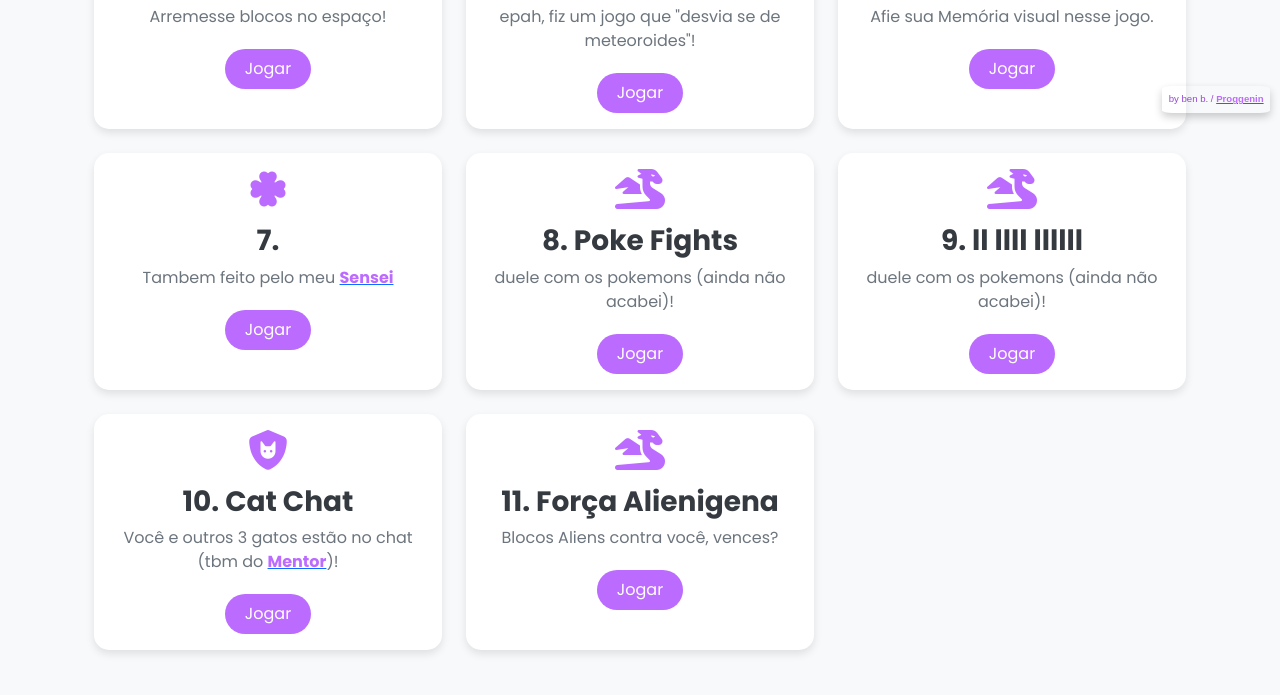
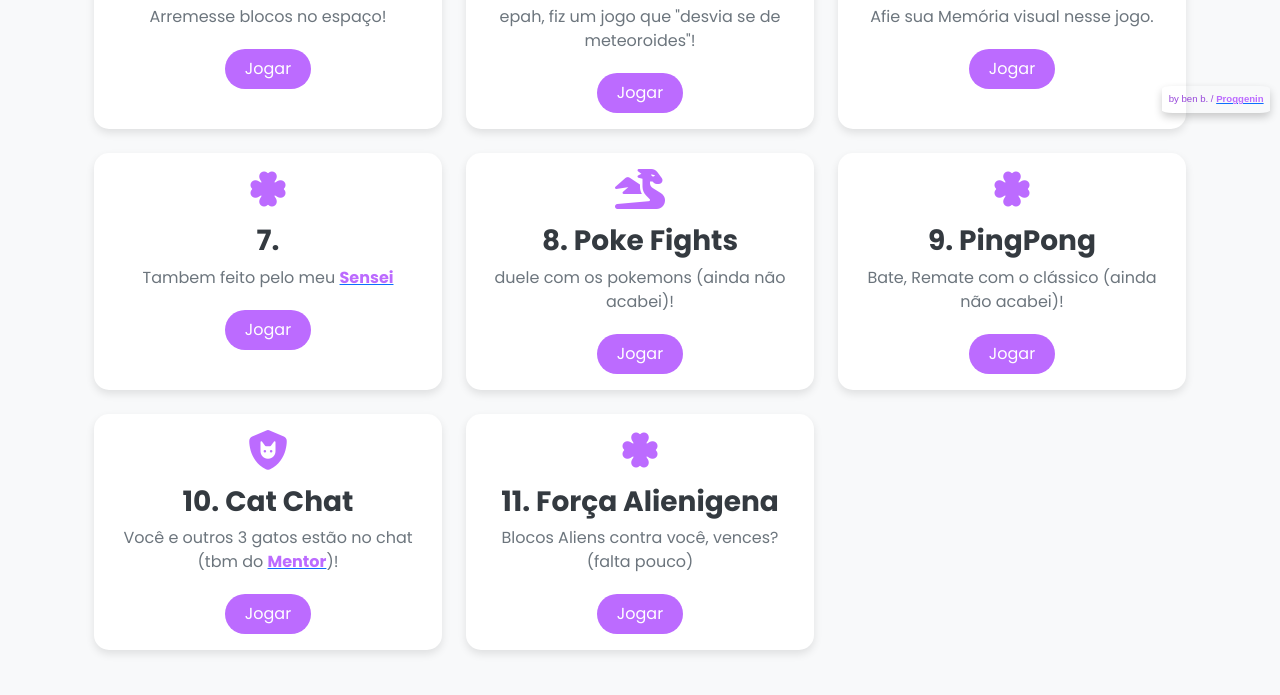
Before and after one commit to bybenb/mRPG_OneForAll, a plain HTML site: page index.html in a window 1280 px wide. Shown: the part 677-1372 px from the top of the page. Drawn offline with nearby package versions, Linux system fonts and the light colour scheme; a script that the page names is missing.

Commit message:
fix(hub) atualiza os links e descripções

```diff
--- a/index.html
+++ b/index.html
@@ -130,7 +130,7 @@
                             <i class="fa-solid fa-dragon game-icon"></i>
                             <h3 class="game-title">8. Poke Fights</h3>
                             <p class="game-desc">duele com os pokemons (ainda não acabei)!</p>
-                            <a href="paginas/8/v1/index.html" class="btn btn-primary">Jogar</a>
+                            <a href="paginas/8" class="btn btn-primary">Jogar</a>
                         </div>
                     </div>
                 </div>
@@ -139,9 +139,9 @@
                 <div class="col-md-4 col-sm-6">
                     <div class="game-card card h-100">
                         <div class="card-body">
-                            <i class="fa-solid fa-dragon game-icon"></i>
-                            <h3 class="game-title">9. ll llll llllll</h3>
-                            <p class="game-desc">duele com os pokemons (ainda não acabei)!</p>
+                            <i class="fa-solid fa-clover game-icon"></i>
+                            <h3 class="game-title">9. PingPong</h3>
+                            <p class="game-desc">Bate, Remate com o clássico (ainda não acabei)!</p>
                             <a href="paginas/9/index.html" class="btn btn-primary">Jogar</a>
                         </div>
                     </div>
@@ -168,10 +168,10 @@
                 <div class="col-md-4 col-sm-6">
                     <div class="game-card card h-100">
                         <div class="card-body">
-                            <i class="fa-solid fa-dragon game-icon"></i>
+                            <i class="fa-solid fa-clover game-icon"></i>
                             <h3 class="game-title">11. Força Alienigena</h3>
-                            <p class="game-desc"> Blocos Aliens  contra você, vences?  </p>
-                            <a href="paginas/11/11.1/index.html" class="btn btn-primary">Jogar</a>
+                            <p class="game-desc"> Blocos Aliens  contra você, vences? (falta pouco) </p>
+                            <a href="paginas/11" class="btn btn-primary">Jogar</a>
                         </div>
                     </div>
                 </div>
```
